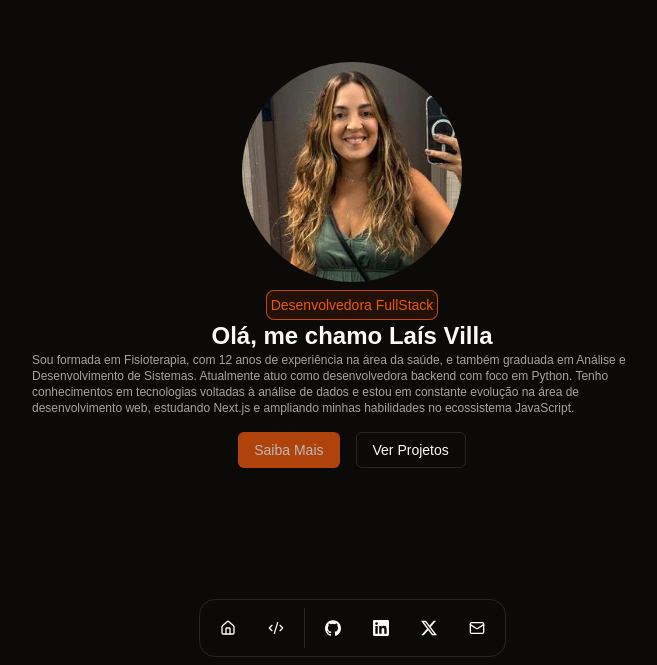
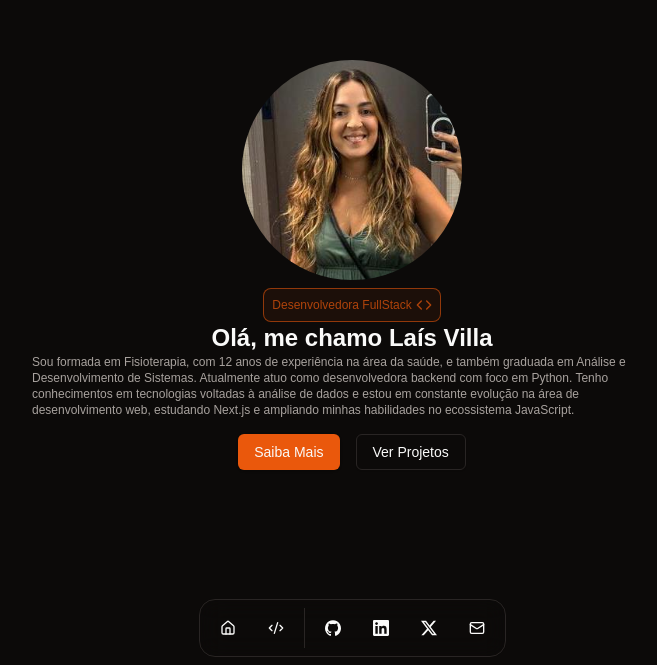
Before and after one commit to LaisVilla/nextjsday-aula1, a Next.js app: page / in a window 1280 px wide. Shown: the part 135-800 px from the top of the page, without its empty margins (288-945 px from the left). Built offline with nearby package versions, Linux system fonts and the light colour scheme.

Commit message:
feat: add icon in badge p

```diff
--- a/src/app/_components/hero.tsx
+++ b/src/app/_components/hero.tsx
@@ -1,11 +1,12 @@
 import Image from "next/image";
 import { Button } from "./ui/button";
+import { CodeIcon } from "lucide-react";
 
 const HeroHome = () => {
   return (
     <div className="flex justify-center flex-col gap-x-4 items-center">
       <div className="w-1/2 flex flex-col items-center justify-center">
-          <div className="flex flex-col gap-y-2 items-center">
+        <div className="flex flex-col gap-y-2 items-center">
           <Image
             src="/logo.jpg"
             alt="Lais Villa"
@@ -13,8 +14,11 @@ const HeroHome = () => {
             height={100}
             className="rounded-full"
           />
-          <p className="bg-primary/10 text-primary text-sm rounded-lg p-1 border border-primary/80">Desenvolvedora FullStack</p>
-          </div>
+          <p className="bg-primary/10 flex items-center animate-pulse text-primary text-xs rounded-lg p-2 border border-primary/80">
+            Desenvolvedora FullStack
+            <CodeIcon className="size-4 ml-1"/>
+          </p>
+        </div>
         <h1 className="text-2xl font-bold ">Olá, me chamo Laís Villa</h1>
         <p className="text-xs text-muted-foreground mb-4">
           Sou formada em Fisioterapia, com 12 anos de experiência na área da
@@ -25,7 +29,7 @@ const HeroHome = () => {
           ampliando minhas habilidades no ecossistema JavaScript.
         </p>
         <div className="flex items-center gap-x-4 justify-start">
-          <Button className="animate-pulse">Saiba Mais</Button>
+          <Button className="hover:bg-primary">Saiba Mais</Button>
           <Button variant="outline">Ver Projetos</Button>
         </div>
       </div>
```
